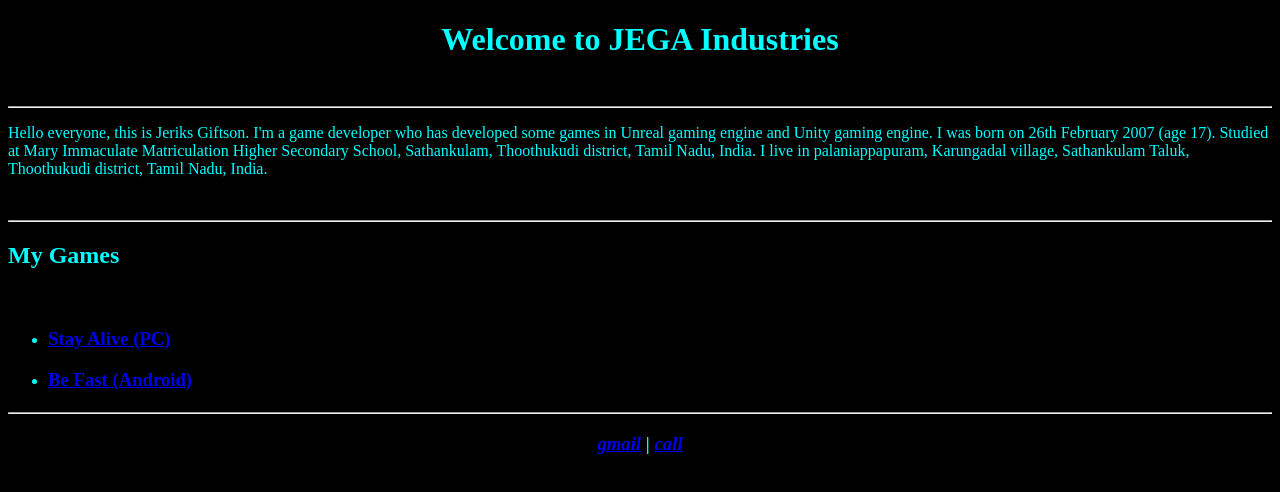
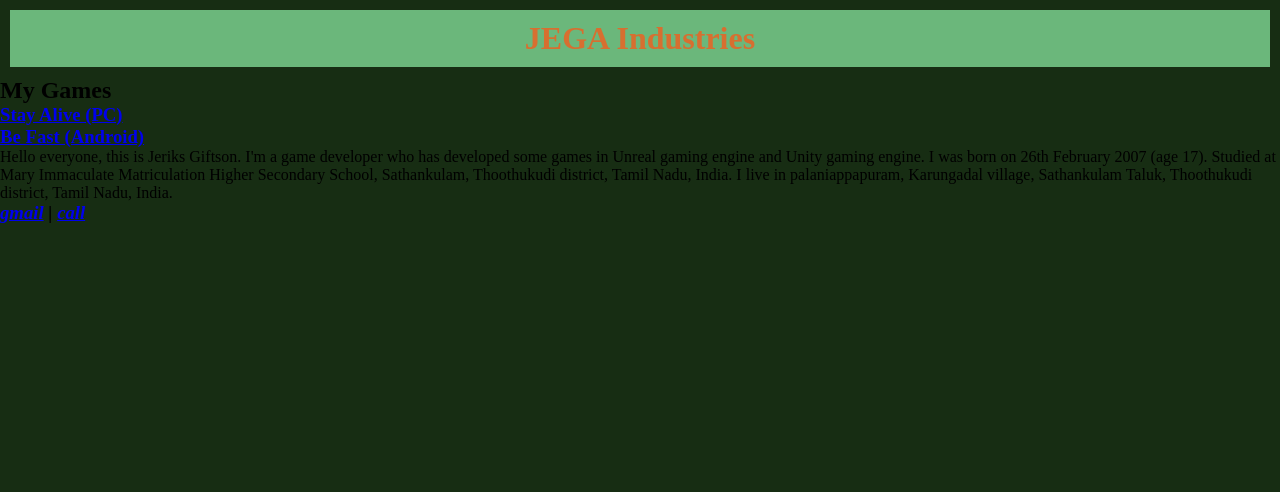
Before and after one commit to jeriksgift/yogiftgames, a plain HTML site: page index.html in a window 1280 px wide. Drawn offline with Linux system fonts and the light colour scheme.

Commit message:
changing the web

```diff
--- /dev/null
+++ b/index.css
@@ -0,0 +1,11 @@
+*{
+    padding: 0%;
+    margin: 0%;
+}
+.header{
+    background-color:#6bb77b;
+    color: #d76f30;
+    padding: 10px;
+    margin: 10px;
+    text-align: center;
+}
--- a/index.html
+++ b/index.html
@@ -3,19 +3,18 @@
 <head>
     <title>JEGA</title>
     <link rel="icon" href="jegaicon.png">
+    <link rel="stylesheet" href="index.css">
 </head>
-<body bgcolor="black" style="color: cyan;">
-    <center>
-        <h1>Welcome to JEGA Industries</h1><br>
-    </center>
-    <hr>
-    <p>Hello everyone, this is Jeriks Giftson.
-        I'm a game developer who has developed some games in Unreal gaming engine and Unity gaming engine.
-        I was born on 26th February 2007 (age 17).
-        Studied at Mary Immaculate Matriculation Higher Secondary School, Sathankulam, Thoothukudi district, Tamil Nadu, India.
-        I live in palaniappapuram, Karungadal village, Sathankulam Taluk, Thoothukudi district, Tamil Nadu, India.</p><br><hr>
-        <h2>My Games</h2><br>
-       <h4> <ul>
+<body bgcolor="#172d13">
+    <div class="header">
+        <h1>JEGA Industries</h1>
+    </div>
+    <div class="search">
+
+    </div>
+    <div class="games">
+        <h2>My Games</h2>
+        <h4> <ul>
             <li>
                 <h3><a href="Stay_Alive/stay_alive.html">Stay Alive (PC)</a></h3>
             </li>
@@ -23,11 +22,20 @@
                 <h3><a href="Be fast/befast.html">Be Fast (Android)</a></h3>
             </li>
         </ul>
-    </h4><hr>
-        <center><h3>
+    </h4>
+    </div>
+    <div class="about me">
+        <p>Hello everyone, this is Jeriks Giftson.
+            I'm a game developer who has developed some games in Unreal gaming engine and Unity gaming engine.
+            I was born on 26th February 2007 (age 17).
+            Studied at Mary Immaculate Matriculation Higher Secondary School, Sathankulam, Thoothukudi district, Tamil Nadu, India.
+            I live in palaniappapuram, Karungadal village, Sathankulam Taluk, Thoothukudi district, Tamil Nadu, India.</p>
+    </div>
+    <div class="contact">
+        <h3>
             <p>
                 <address><a href="mailto: jeriksgift@gmail.com">gmail</a> | <a href="tel:+917639602260">call</a></address>
             </p></h3>
-        </center>
+    </div>
 </body>
 </html>
```
